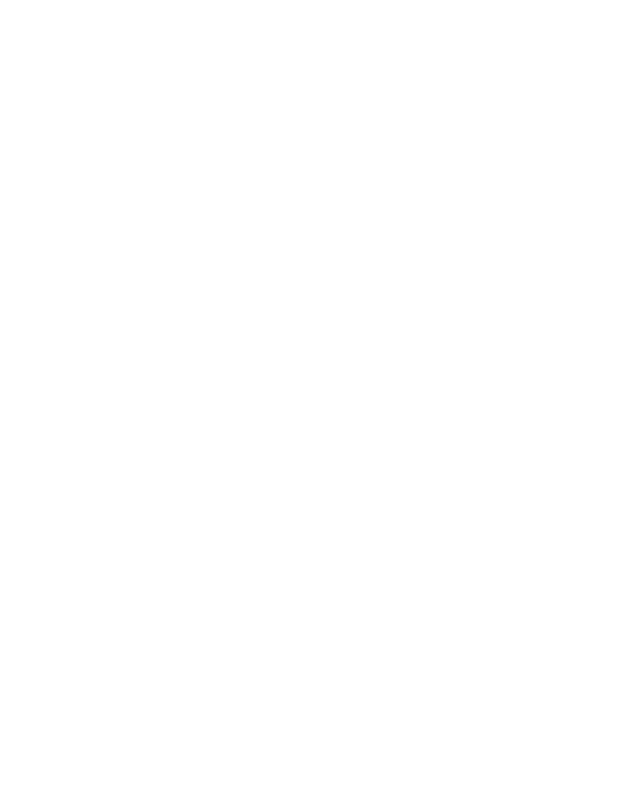
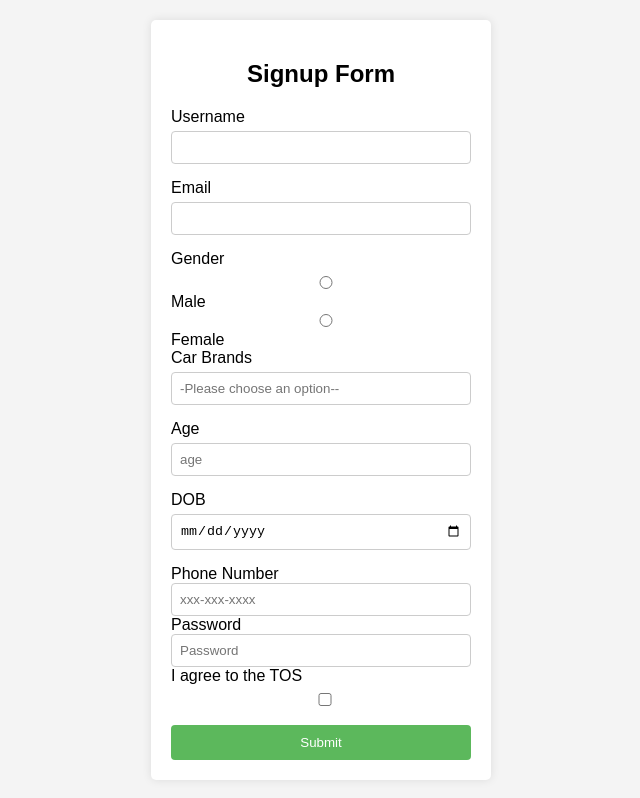
Before and after one commit to acciojob/signup-form-car-sharma-shivam21, a website: page main.html in a window 1280 px wide. Shown: the whole page, without its empty margins (319-959 px from the left). Drawn offline with Linux system fonts and the light colour scheme.

Commit message:
created a submission

```diff
--- a/main.html
+++ b/main.html
@@ -8,6 +8,60 @@
 
 <body>
 	<!-- the entire body must be written by student -->
+	<div class="container">
+        <h2>Signup Form</h2>
+        <form id="sing up form">
+			<div class="form-group">
+                <label for="username">Username</label>
+                <input type="text" id="username" name="username" required>
+            </div>
+            <div class="form-group">
+                <label for="email">Email</label>
+                <input type="email" id="email" name="email" required>
+            </div>
+			<div class="sex">
+				<label for=gender> Gender</label>
+				<input type="radio" name="gender" value="male" required>Male
+				<br>
+				<input type="radio" name="gender" value="femal" required>Female
+				<div class="form-group">
+				<label for="car">Car Brands</label>
+				<input type="select" id="car" placeholder="-Please choose an option--" required>
+				</div>
+
+
+				<div class="form-group">
+					<label for="age"> Age</label>
+					<input type="number" id="age" placeholder="age" required>
+				</div>
+				<div class="form-group">
+					<label for="Dob">DOB</label>
+					<input type="date"  id="dob" required>
+				</div>
+				<div calss="form-group">
+					<lable for="Phone-number">Phone Number</lable>
+					<input type="tel" id="tel"placeholder="xxx-xxx-xxxx">
+				</div>
+				<div calss="form-group">
+					<lable for="password">Password</lable>
+					<input type="password" id="password" required placeholder="Password">
+				</div>
+			<div class="form-group">
+				<label for="I agree to the TOS">I agree to the TOS</label>
+				<input type="Checkbox" id="tos" required>
+			</div>
+				<div class="button">
+					<button class="form-submit">Submit</button>
+				</div>
+
+
+
+
+
+
+
+			</div>
+		</form>
     <script type="text/javascript" src="./script.js">
 </script>
 
--- a/styles.css
+++ b/styles.css
@@ -1,2 +1,49 @@
 
 /* Your CSS Code here. */
+ body {
+            font-family: Arial, sans-serif;
+            background-color: #f4f4f4;
+            display: flex;
+            justify-content: center;
+            align-items: center;
+            height: 100vh;
+            margin: 0;
+        }
+.container {
+            background-color: white;
+            padding: 20px;
+            border-radius: 5px;
+
+            box-shadow: 0 0 10px rgba(0, 0, 0, 0.1);
+            width: 300px;
+        }
+ h2 {
+            margin-bottom: 20px;
+            text-align: center;
+        }
+.form-group {
+            margin-bottom: 15px;
+        }
+
+
+label {
+            display: block;
+            margin-bottom: 5px;
+        }
+input {
+            width: 100%;
+            padding: 8px;
+            box-sizing: border-box;
+            border: 1px solid #ccc;
+            border-radius: 4px;
+        }
+
+        button {
+            width: 100%;
+            padding: 10px;
+            background-color: #5cb85c;
+            border: none;
+            color: white;
+            border-radius: 4px;
+            cursor: pointer;
+        }
```
